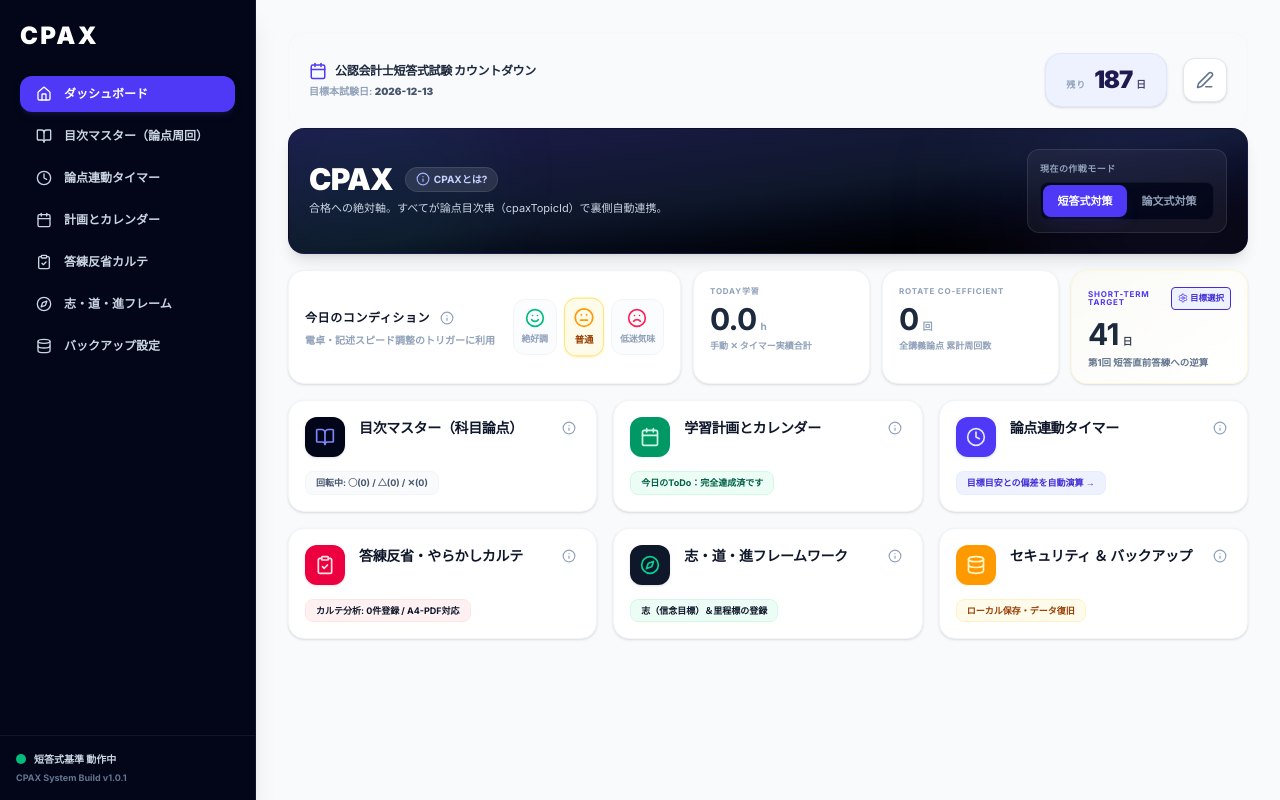
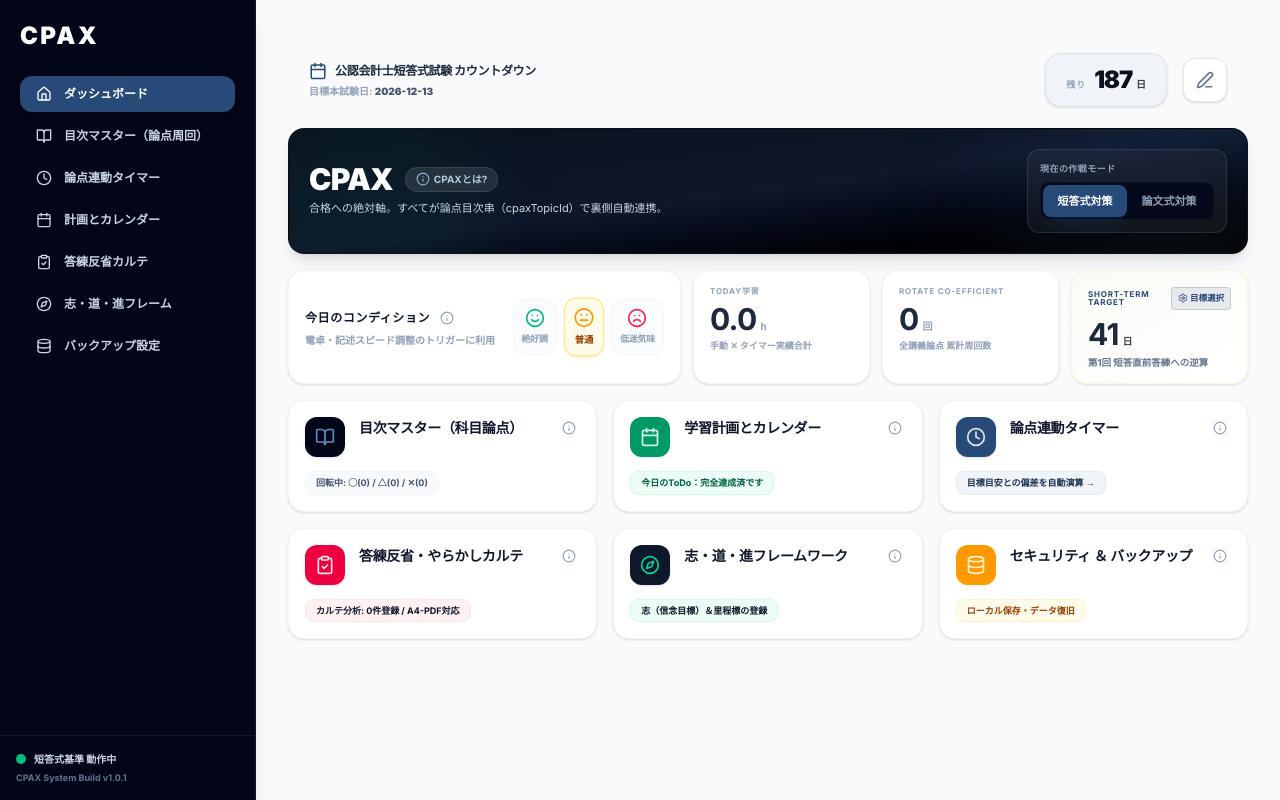
Before and after one commit to Coa0315/CPAX, a React (Vite) app: page / in a window 1280 px wide. Built offline with nearby package versions, Linux system fonts and the light colour scheme.

Commit message:
CPAX v2.0

```diff
--- a/src/App.tsx
+++ b/src/App.tsx
@@ -349,7 +349,7 @@ export default function App() {
               onClick={() => setCurrentView('dashboard')}
               className={`w-full flex items-center gap-3 py-2.5 px-4 rounded-xl text-xs font-bold transition-all cursor-pointer ${
                 currentView === 'dashboard'
-                  ? 'bg-indigo-600 text-white shadow-md shadow-indigo-950/50 font-extrabold'
+                  ? 'bg-[#274a78] text-white shadow-md shadow-slate-950/50 font-extrabold'
                   : 'text-slate-300 hover:bg-slate-900 hover:text-white'
               }`}
             >
@@ -362,7 +362,7 @@ export default function App() {
               onClick={() => setCurrentView('content_tree')}
               className={`w-full flex items-center gap-3 py-2.5 px-4 rounded-xl text-xs font-bold transition-all cursor-pointer ${
                 currentView === 'content_tree'
-                  ? 'bg-indigo-600 text-white shadow-md shadow-indigo-950/50 font-extrabold'
+                  ? 'bg-[#274a78] text-white shadow-md shadow-slate-950/50 font-extrabold'
                   : 'text-slate-300 hover:bg-slate-900 hover:text-white'
               }`}
             >
@@ -375,7 +375,7 @@ export default function App() {
               onClick={() => setCurrentView('timer')}
               className={`w-full flex items-center gap-3 py-2.5 px-4 rounded-xl text-xs font-bold transition-all cursor-pointer ${
                 currentView === 'timer'
-                  ? 'bg-indigo-600 text-white shadow-md shadow-indigo-950/50 font-extrabold'
+                  ? 'bg-[#274a78] text-white shadow-md shadow-slate-950/50 font-extrabold'
                   : 'text-slate-300 hover:bg-slate-900 hover:text-white'
               }`}
             >
@@ -388,7 +388,7 @@ export default function App() {
               onClick={() => setCurrentView('calendar')}
               className={`w-full flex items-center gap-3 py-2.5 px-4 rounded-xl text-xs font-bold transition-all cursor-pointer ${
                 currentView === 'calendar'
-                  ? 'bg-indigo-600 text-white shadow-md shadow-indigo-950/50 font-extrabold'
+                  ? 'bg-[#274a78] text-white shadow-md shadow-slate-950/50 font-extrabold'
                   : 'text-slate-300 hover:bg-slate-900 hover:text-white'
               }`}
             >
@@ -401,7 +401,7 @@ export default function App() {
               onClick={() => setCurrentView('reports')}
               className={`w-full flex items-center gap-3 py-2.5 px-4 rounded-xl text-xs font-bold transition-all cursor-pointer ${
                 currentView === 'reports'
-                  ? 'bg-indigo-600 text-white shadow-md shadow-indigo-950/50 font-extrabold'
+                  ? 'bg-[#274a78] text-white shadow-md shadow-slate-950/50 font-extrabold'
                   : 'text-slate-300 hover:bg-slate-900 hover:text-white'
               }`}
             >
@@ -414,7 +414,7 @@ export default function App() {
               onClick={() => setCurrentView('framework')}
               className={`w-full flex items-center gap-3 py-2.5 px-4 rounded-xl text-xs font-bold transition-all cursor-pointer ${
                 currentView === 'framework'
-                  ? 'bg-indigo-600 text-white shadow-md shadow-indigo-950/50 font-extrabold'
+                  ? 'bg-[#274a78] text-white shadow-md shadow-slate-950/50 font-extrabold'
                   : 'text-slate-300 hover:bg-slate-900 hover:text-white'
               }`}
             >
@@ -427,7 +427,7 @@ export default function App() {
               onClick={() => setCurrentView('backup')}
               className={`w-full flex items-center gap-3 py-2.5 px-4 rounded-xl text-xs font-bold transition-all cursor-pointer ${
                 currentView === 'backup'
-                  ? 'bg-indigo-600 text-white shadow-md shadow-indigo-950/50 font-extrabold'
+                  ? 'bg-[#274a78] text-white shadow-md shadow-slate-950/50 font-extrabold'
                   : 'text-slate-300 hover:bg-slate-900 hover:text-white'
               }`}
             >
--- a/src/components/CpaxDashboard.tsx
+++ b/src/components/CpaxDashboard.tsx
@@ -215,7 +215,7 @@ export const CpaxDashboard: React.FC<CpaxDashboardProps> = ({
               onClick={() => onModeToggle('short')}
               className={`py-2 text-[11px] font-bold rounded-lg cursor-pointer transition-all active-scale ${
                 currentMode === 'short'
-                  ? 'bg-indigo-600 text-white shadow-lg shadow-indigo-900/20'
+                  ? 'bg-[#274a78] text-white shadow-lg shadow-[#274a78]/20'
                   : 'text-slate-400 hover:text-white'
               }`}
             >
@@ -225,7 +225,7 @@ export const CpaxDashboard: React.FC<CpaxDashboardProps> = ({
               onClick={() => onModeToggle('essay')}
               className={`py-2 text-[11px] font-bold rounded-lg cursor-pointer transition-all active-scale ${
                 currentMode === 'essay'
-                  ? 'bg-indigo-600 text-white shadow-lg shadow-indigo-900/20'
+                  ? 'bg-[#274a78] text-white shadow-lg shadow-[#274a78]/20'
                   : 'text-slate-400 hover:text-white'
               }`}
             >
@@ -325,7 +325,7 @@ export const CpaxDashboard: React.FC<CpaxDashboardProps> = ({
             return (
               <div className={`border rounded-2xl p-4 shadow-sm text-left bg-gradient-to-br relative overflow-hidden transition-all duration-300 ${colorClass}`}>
                 <div className="flex items-center justify-between gap-1 mb-1">
-                  <span className={`block text-[8px] font-bold uppercase tracking-widest leading-none ${isNearing ? 'text-rose-700' : 'text-indigo-600'}`}>
+                  <span className={`block text-[8px] font-bold uppercase tracking-widest leading-none ${isNearing ? 'text-rose-700' : 'text-[#274a78]'}`}>
                     SHORT-TERM TARGET
                   </span>
                   <button
@@ -334,10 +334,10 @@ export const CpaxDashboard: React.FC<CpaxDashboardProps> = ({
                       e.stopPropagation();
                       setShowShortTermModal(true);
                     }}
-                    className="p-1 px-1.5 rounded bg-indigo-50 hover:bg-indigo-100 text-indigo-700 font-extrabold transition-all hover:scale-105 active-scale cursor-pointer flex items-center gap-0.5 text-[8.5px] border border-indigo-150/40 shrink-0"
+                    className="p-1 px-1.5 rounded bg-[#274a78]/10 hover:bg-[#274a78]/20 text-[#274a78] font-extrabold transition-all hover:scale-105 active-scale cursor-pointer flex items-center gap-0.5 text-[8.5px] border border-[#274a78]/20 shrink-0"
                     title="短期目標の管理・選択"
                   >
-                    <Settings className="w-2.5 h-2.5 text-indigo-600" />
+                    <Settings className="w-2.5 h-2.5 text-[#274a78]" />
                     <span>目標選択</span>
                   </button>
                 </div>
@@ -646,7 +646,7 @@ export const CpaxDashboard: React.FC<CpaxDashboardProps> = ({
           <div className="bg-white rounded-2xl max-w-sm w-full shadow-2xl border border-slate-100/80 p-5 space-y-4 animate-scale-in text-slate-800">
             <div className="flex items-center justify-between border-b border-slate-100 pb-3">
               <div className="flex items-center gap-2">
-                <Calendar className="w-5 h-5 text-indigo-600" />
+                <Calendar className="w-5 h-5 text-[#274a78]" />
                 <h3 className="font-sans font-black text-sm text-slate-900">
                   短期目標カウントダウン管理
                 </h3>
@@ -680,14 +680,14 @@ export const CpaxDashboard: React.FC<CpaxDashboardProps> = ({
                       onClick={() => handleSelectSTTarget(t.id)}
                       className={`p-2.5 rounded-xl border-2 transition-all cursor-pointer flex items-center justify-between gap-3 ${
                         isSelected
-                          ? 'bg-indigo-50/50 border-indigo-600 text-indigo-950 font-bold'
+                          ? 'bg-[#274a78]/5 border-[#274a78] text-slate-950 font-bold'
                           : 'bg-white border-slate-100 text-slate-700 hover:border-slate-200'
                       }`}
                     >
                       <div className="space-y-1 overflow-hidden">
                         <div className="flex items-center gap-1.5">
                           {isSelected ? (
-                            <span className="w-2 h-2 rounded-full bg-indigo-600 animate-pulse shrink-0" />
+                            <span className="w-2 h-2 rounded-full bg-[#274a78] animate-pulse shrink-0" />
                           ) : (
                             <span className="w-2 h-2 rounded-full bg-slate-300 shrink-0" />
                           )}
@@ -704,7 +704,7 @@ export const CpaxDashboard: React.FC<CpaxDashboardProps> = ({
                             ? 'bg-slate-100 text-slate-400'
                             : daysLeft <= 15
                               ? 'bg-rose-100 text-rose-700'
-                              : 'bg-indigo-100 text-indigo-700'
+                              : 'bg-[#274a78]/10 text-[#274a78]'
                         }`}>
                           {daysLeft < 0 ? '終了' : `あと ${daysLeft}日`}
                         </span>
@@ -742,7 +742,7 @@ export const CpaxDashboard: React.FC<CpaxDashboardProps> = ({
                     placeholder="例: 第1回 論文答練"
                     value={newSTTitle}
                     onChange={(e) => setNewSTTitle(e.target.value)}
-                    className="w-full bg-slate-50/50 border border-slate-200 focus:border-indigo-500 rounded-lg p-1.5 text-xs font-bold focus:outline-none"
+                    className="w-full bg-slate-50/50 border border-slate-200 focus:border-[#274a78] rounded-lg p-1.5 text-xs font-bold focus:outline-none"
                   />
                 </div>
 
@@ -753,7 +753,7 @@ export const CpaxDashboard: React.FC<CpaxDashboardProps> = ({
                     required
                     value={newSTDate}
                     onChange={(e) => setNewSTDate(e.target.value)}
-                    className="w-full bg-slate-50/50 border border-slate-200 focus:border-indigo-500 rounded-lg p-1.5 text-xs font-mono font-bold focus:outline-none"
+                    className="w-full bg-slate-50/50 border border-slate-200 focus:border-[#274a78] rounded-lg p-1.5 text-xs font-mono font-bold focus:outline-none"
                   />
                 </div>
               </div>
@@ -762,7 +762,7 @@ export const CpaxDashboard: React.FC<CpaxDashboardProps> = ({
                 type="submit"
                 className="w-full bg-indigo-950 hover:bg-slate-900 text-white p-2.5 rounded-xl text-xs font-extrabold flex items-center justify-center gap-1.5 transition-all shadow-md active-scale cursor-pointer"
               >
-                <Plus className="w-4 h-4 text-indigo-300" />
+                <Plus className="w-4 h-4 text-slate-300" />
                 <span>短期目標を追加 & 選択</span>
               </button>
             </form>
--- a/src/index.css
+++ b/src/index.css
@@ -5,6 +5,23 @@
   --font-sans: "Inter", ui-sans-serif, system-ui, sans-serif;
   --font-mono: "Inter", ui-sans-serif, system-ui, sans-serif;
   --font-outfit: "Outfit", sans-serif;
+
+  /* #274a78 Slate Blue Theme Mapping */
+  --color-indigo-50: #f0f4f8;
+  --color-indigo-100: #dbe5f0;
+  --color-indigo-150: #cbdceb;
+  --color-indigo-200: #b3c8e1;
+  --color-indigo-300: #8daecf;
+  --color-indigo-400: #5f8bba;
+  --color-indigo-505: #274a78;
+  --color-indigo-500: #3f6fa3;
+  --color-indigo-600: #274a78;
+  --color-indigo-650: #203c62;
+  --color-indigo-700: #1c3455;
+  --color-indigo-800: #172a45;
+  --color-indigo-850: #132238;
+  --color-indigo-900: #0f1a2b;
+  --color-indigo-950: #0a111c;
 }
 
 body {
```
